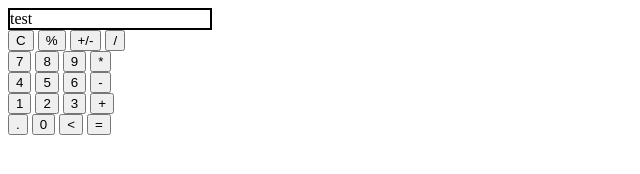
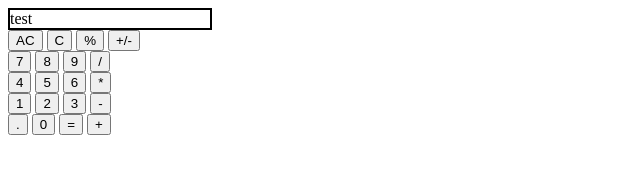
Before and after one commit to Eggweird/Calculator, a plain HTML site: page index.html in a window 1280 px wide. Shown: the full height of the page, 0-640 px from the left. Drawn offline with Linux system fonts and the light colour scheme.

Commit message:
Fixed layout of calculator to have all clear button

```diff
--- a/index.html
+++ b/index.html
@@ -13,34 +13,34 @@
       <div class="display-box">test</div>
       <div class="button-container">
         <div class="first-row">
+          <button class="calc-button">AC</button>
           <button class="calc-button">C</button>
           <button class="calc-button">%</button>
           <button class="calc-button">+/-</button>
-          <button class="calc-button">/</button>
         </div>
         <div class="second-row">
           <button id="digit-button" class="calc-button">7</button>
           <button id="digit-button" class="calc-button">8</button>
           <button id="digit-button" class="calc-button">9</button>
-          <button class="calc-button">*</button>
+          <button class="calc-button">/</button>
         </div>
         <div class="third-row">
           <button id="digit-button" class="calc-button">4</button>
           <button id="digit-button" class="calc-button">5</button>
           <button id="digit-button" class="calc-button">6</button>
-          <button class="calc-button">-</button>
+          <button class="calc-button">*</button>
         </div>
         <div class="third-row">
           <button id="digit-button" class="calc-button">1</button>
           <button id="digit-button" class="calc-button">2</button>
           <button id="digit-button" class="calc-button">3</button>
-          <button class="calc-button">+</button>
+          <button class="calc-button">-</button>
         </div>
         <div class="fourth-row">
           <button class="calc-button">.</button>
           <button id="digit-button" class="calc-button">0</button>
-          <button class="calc-button"><</button>
           <button class="calc-button">=</button>
+          <button class="calc-button">+</button>
         </div>
       </div>
     </div>
```
